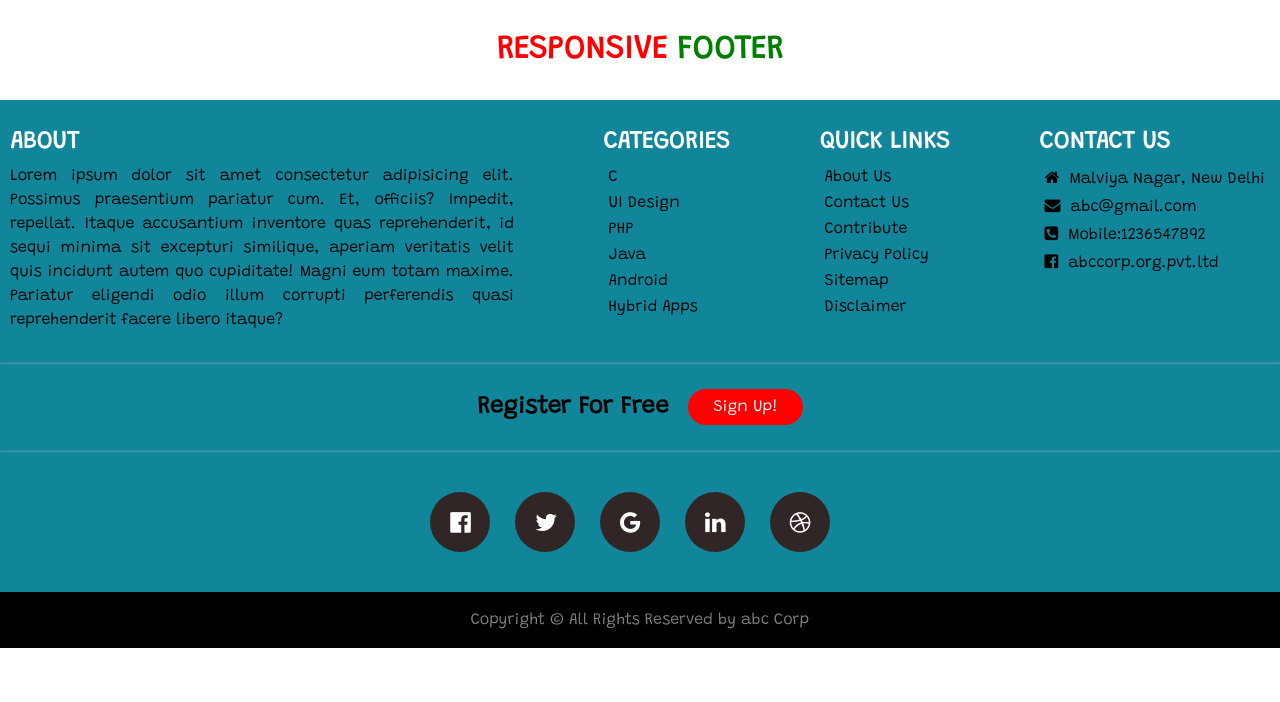
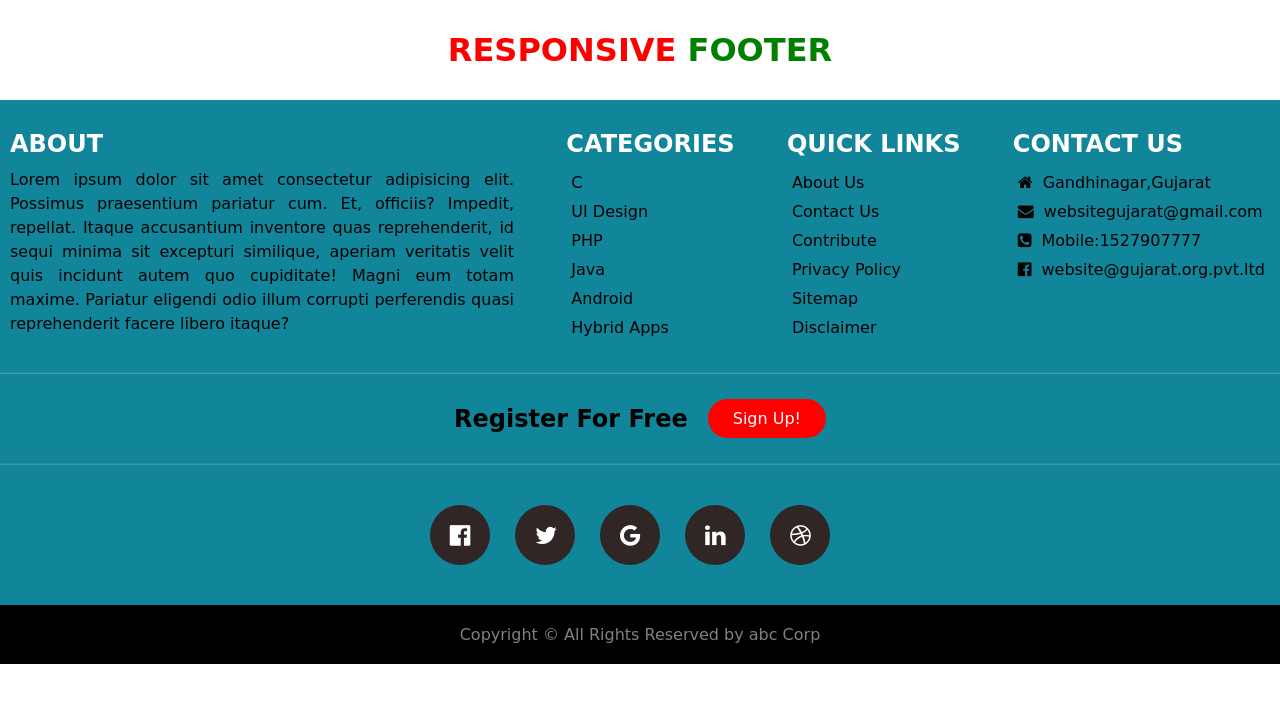
Before and after one commit to shivam-98-tripathi/Full-Stack-Course-Practicals, a plain HTML site: page Practical13.html in a window 1280 px wide. Drawn offline with Linux system fonts and the light colour scheme.

Commit message:
Last Commit

```diff
--- a/Practical13.html
+++ b/Practical13.html
@@ -20,7 +20,7 @@
 				margin: 0;
 				padding: 0;
 				box-sizing: border-box;
-				font-family: "Grandstander", cursive;
+				font-family: cursive;
 			}
 			.main-content {
 				display: flex;
@@ -551,20 +551,20 @@
 					<ul>
 						<li>
 							<i class="fa fa-home"></i
-							><span>Malviya Nagar, New Delhi</span>
+							><span>Gandhinagar,Gujarat</span>
 						</li>
 						<li>
 							<i class="fa fa-envelope"></i
-							><span>abc@gmail.com</span>
+							><span>websitegujarat@gmail.com</span>
 						</li>
 						<li>
 							<i class="fa fa-phone-square"></i
-							><span>Mobile:1236547892</span>
+							><span>Mobile:1527907777</span>
 						</li>
 						<li>
 							<a href="#"
 								><i class="fa fa-facebook-official"></i
-								>abccorp.org.pvt.ltd</a
+								>website@gujarat.org.pvt.ltd</a
 							>
 						</li>
 					</ul>
```
